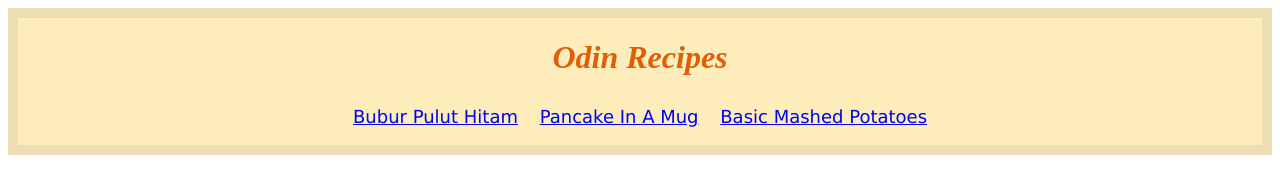
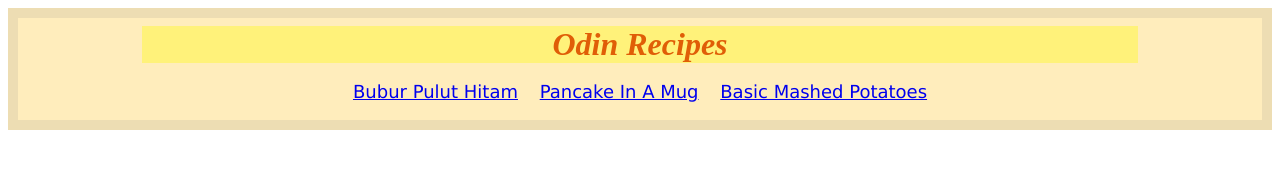
Before and after one commit to rc-gr/odin-recipes, a plain HTML site: page index.html in a window 1280 px wide. Drawn offline with Linux system fonts and the light colour scheme.

Commit message:
Add layout styling to headings

```diff
--- a/style.css
+++ b/style.css
@@ -19,6 +19,9 @@
   font-family: 'Times New Roman', Times, serif;
   font-style: italic;
   color: #e05e07;
+  background-color: #fff27a;
+  width: 80%;
+  margin: 8px auto;
 }
 
 .main .headline {
```
